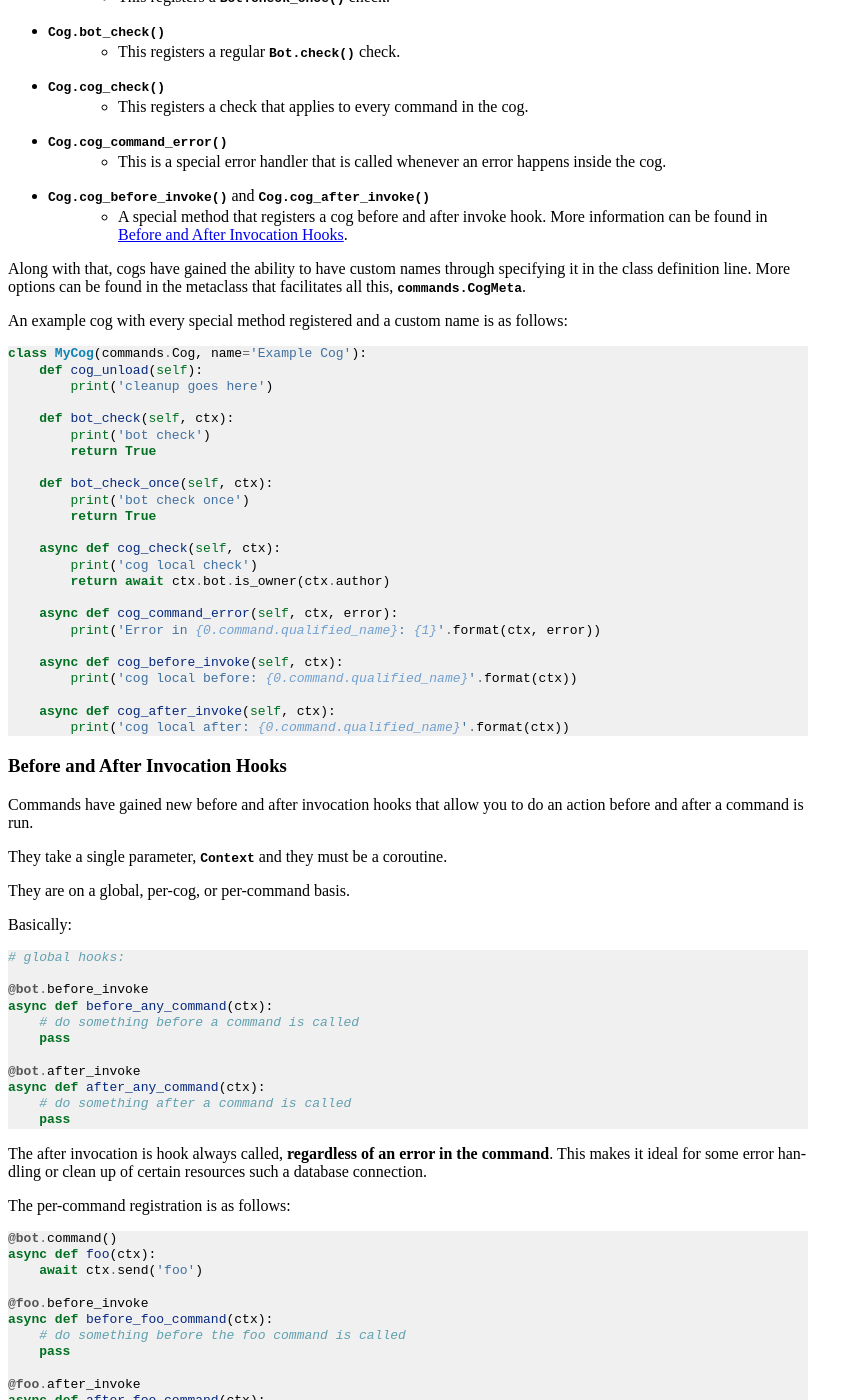
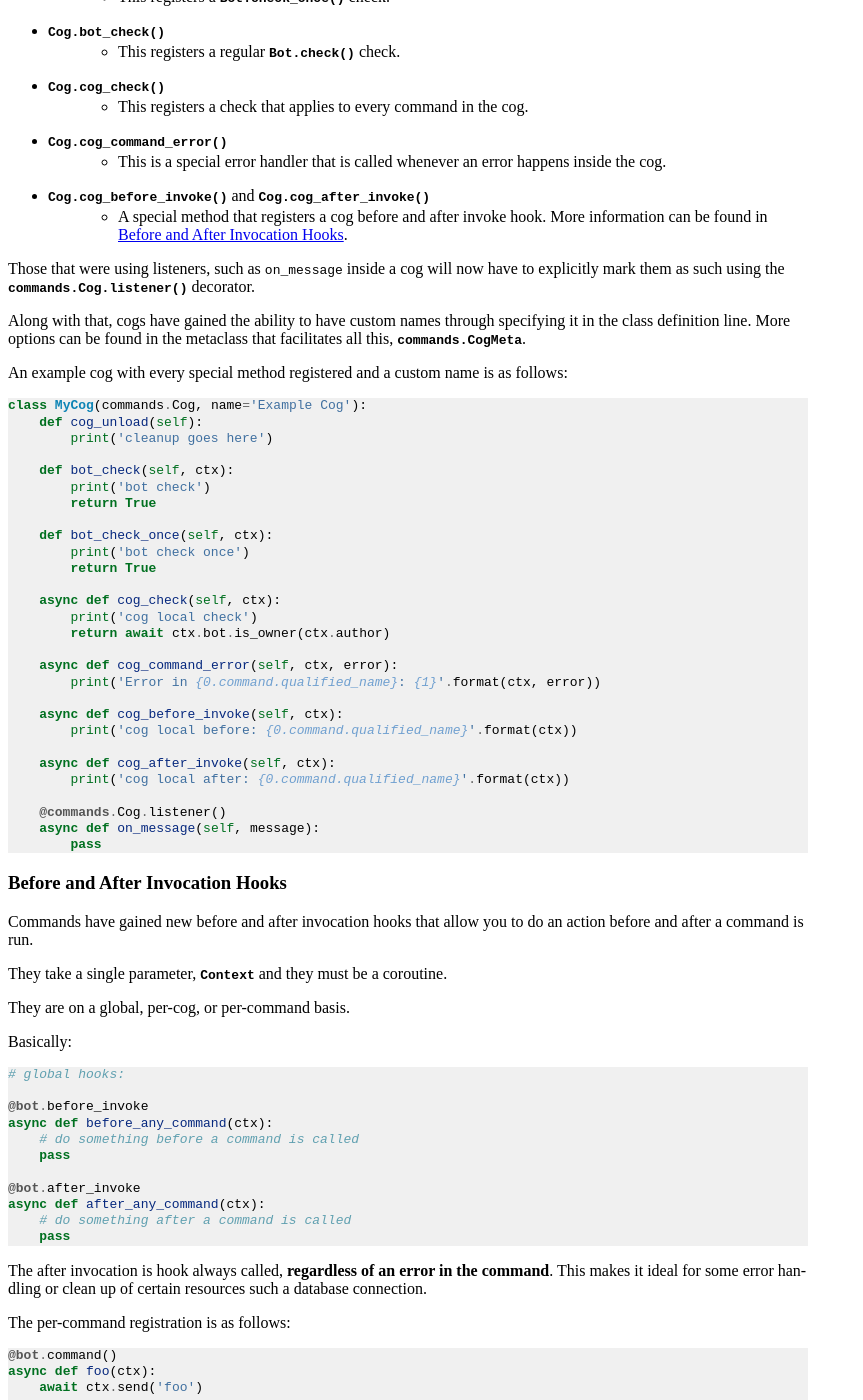
Before and after one commit to spartacus0816/dsbot, a Sphinx documentation site: the page built from docs/migrating.rst, in a window 1280 px wide and 1400 px high, scrolled down 14078 px. Shown: the whole window, without its empty margins (0-863 px from the left). Built offline with Sphinx 7.4.7, drawn with Linux system fonts in a browser that asks for light colours.

Commit message:
Document listener changes in the migrating docs.

```diff
--- a/docs/migrating.rst
+++ b/docs/migrating.rst
@@ -956,6 +956,8 @@ Cogs are now required to have a base class, :class:`~.commands.Cog` for future p
 * :meth:`.Cog.cog_before_invoke` and :meth:`.Cog.cog_after_invoke`
     - A special method that registers a cog before and after invoke hook. More information can be found in :ref:`migrating_1_0_before_after_hook`.
 
+Those that were using listeners, such as ``on_message`` inside a cog will now have to explicitly mark them as such using the :meth:`.commands.Cog.listener` decorator.
+
 Along with that, cogs have gained the ability to have custom names through specifying it in the class definition line. More options can be found in the metaclass that facilitates all this, :class:`.commands.CogMeta`.
 
 An example cog with every special method registered and a custom name is as follows:
@@ -986,6 +988,10 @@ An example cog with every special method registered and a custom name is as foll
 
         async def cog_after_invoke(self, ctx):
             print('cog local after: {0.command.qualified_name}'.format(ctx))
+
+        @commands.Cog.listener()
+        async def on_message(self, message):
+            pass
 
 
 .. _migrating_1_0_before_after_hook:
```
